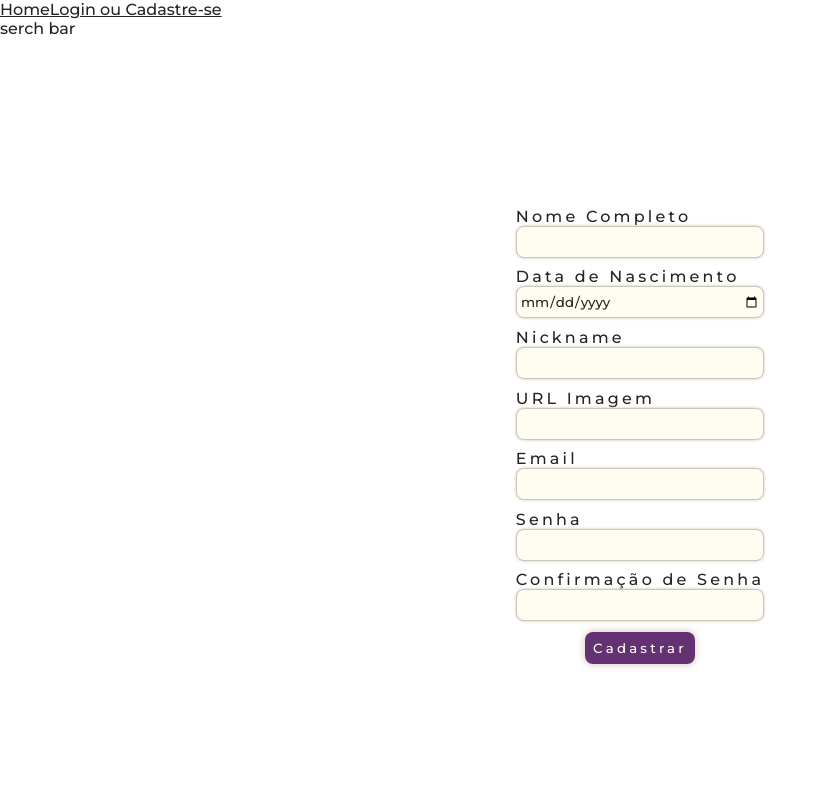
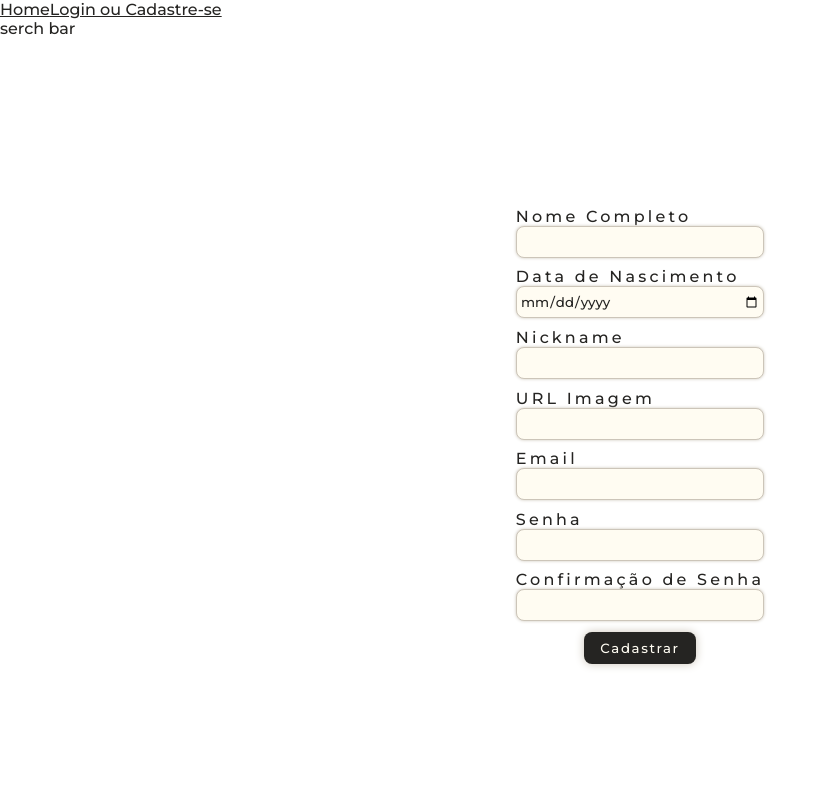
Before and after one commit to ArseniumGX/lighting-client, a React (Create React App) app: page /register in a window 1280 px wide. Shown: the top 800 px of the page, without its empty margins (0-828 px from the left). Built offline with nearby package versions, Linux system fonts and the light colour scheme.

Commit message:
Ajustment on padding

```diff
--- a/src/components/Button/Button.module.scss
+++ b/src/components/Button/Button.module.scss
@@ -6,18 +6,18 @@
   margin: 0.5rem;
 
   button {
-    padding: 0.5rem;
-    letter-spacing: 0.2rem;
+    padding: 0.5rem 1rem;
+    letter-spacing: 0.1rem;
     border: none;
     border-radius: 8px;
-    background-color: #643173;
+    background-color: #252422;
     color: #fffcf2;
     box-shadow: 0 0 0.6rem #ccc5b9;
     cursor: pointer;
     transition: 0.3s ease-in-out;
 
     &:hover {
-      background-color: #eb5e28;
+      background-color: #643173;
       color: #fffcf2;
       box-shadow: 0 0 0.6rem #403d39;
     }
```
